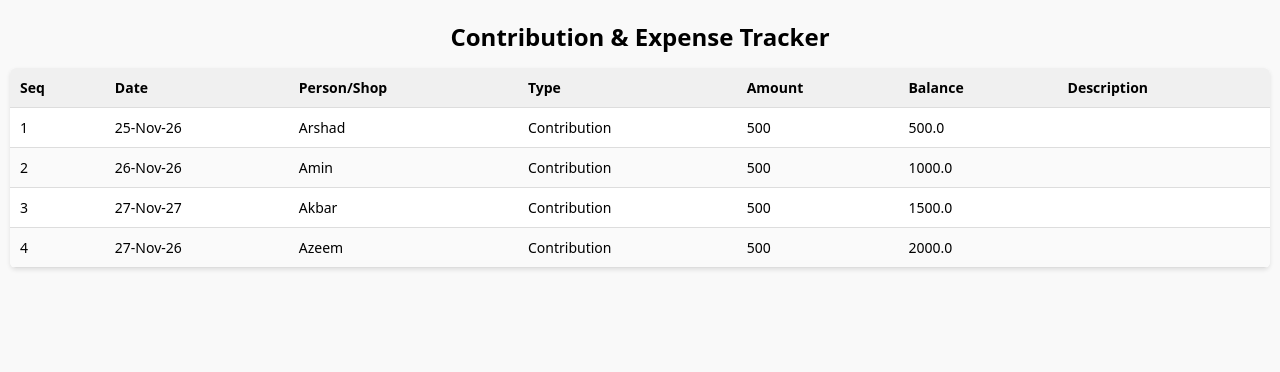
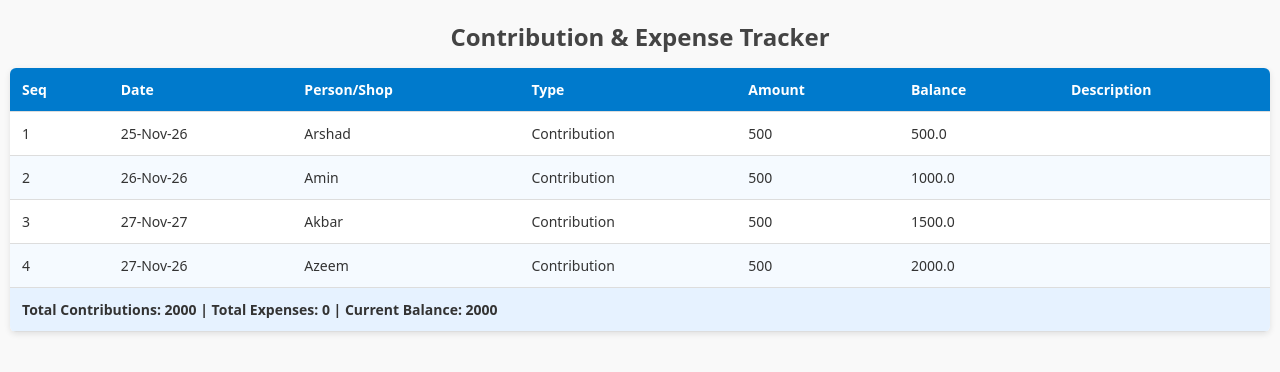
Before and after one commit to aakshirwany/tracker, a plain HTML site: page index.html in a window 1280 px wide. Drawn offline with Linux system fonts and the light colour scheme.

Commit message:
Updated index file

```diff
--- a/index.html
+++ b/index.html
@@ -9,36 +9,43 @@
       font-family: system-ui, sans-serif;
       margin: 10px;
       background: #f9f9f9;
+      color: #333;
     }
     h2 {
       text-align: center;
       margin-bottom: 15px;
+      color: #444;
     }
     .table-container {
-      overflow-x: auto; /* allows horizontal scroll on small screens */
+      overflow-x: auto; /* horizontal scroll on small screens */
       -webkit-overflow-scrolling: touch;
       background: #fff;
       border-radius: 6px;
-      box-shadow: 0 2px 4px rgba(0,0,0,0.1);
+      box-shadow: 0 2px 6px rgba(0,0,0,0.1);
     }
     table {
       width: 100%;
       border-collapse: collapse;
-      min-width: 600px; /* ensures columns don’t squish too much */
+      min-width: 600px; /* prevents columns from squishing */
     }
     th, td {
-      padding: 10px;
+      padding: 12px;
       border-bottom: 1px solid #ddd;
       text-align: left;
       font-size: 14px;
-      white-space: nowrap; /* keeps columns consistent */
+      white-space: nowrap;
     }
     th {
-      background: #f0f0f0;
+      background: #007acc;
+      color: #fff;
       font-weight: bold;
     }
     tr:nth-child(even) {
-      background: #fafafa;
+      background: #f5faff;
+    }
+    tfoot td {
+      font-weight: bold;
+      background: #e6f2ff;
     }
   </style>
 </head>
@@ -58,6 +65,11 @@
         </tr>
       </thead>
       <tbody id="entries"></tbody>
+      <tfoot>
+        <tr>
+          <td colspan="7" id="summary">Summary will appear here</td>
+        </tr>
+      </tfoot>
     </table>
   </div>
 
@@ -71,17 +83,29 @@
         const data = rows.slice(1);
 
         const tbody = document.getElementById("entries");
+        const summaryCell = document.getElementById("summary");
         tbody.innerHTML = "";
+
+        let totalContrib = 0, totalExp = 0, balance = 0;
 
         data.forEach(row => {
           const tr = document.createElement("tr");
-          row.forEach(cell => {
+          row.forEach((cell, i) => {
             const td = document.createElement("td");
             td.textContent = cell;
             tr.appendChild(td);
           });
           tbody.appendChild(tr);
+
+          // Totals
+          const type = row[3].toLowerCase();
+          const amount = parseFloat(row[4]) || 0;
+          balance = parseFloat(row[5]) || balance;
+          if (type === "contribution") totalContrib += amount;
+          if (type === "expense") totalExp += amount;
         });
+
+        summaryCell.textContent = `Total Contributions: ${totalContrib} | Total Expenses: ${totalExp} | Current Balance: ${balance}`;
       } catch (err) {
         console.error("Failed to load entries:", err);
       }
```
